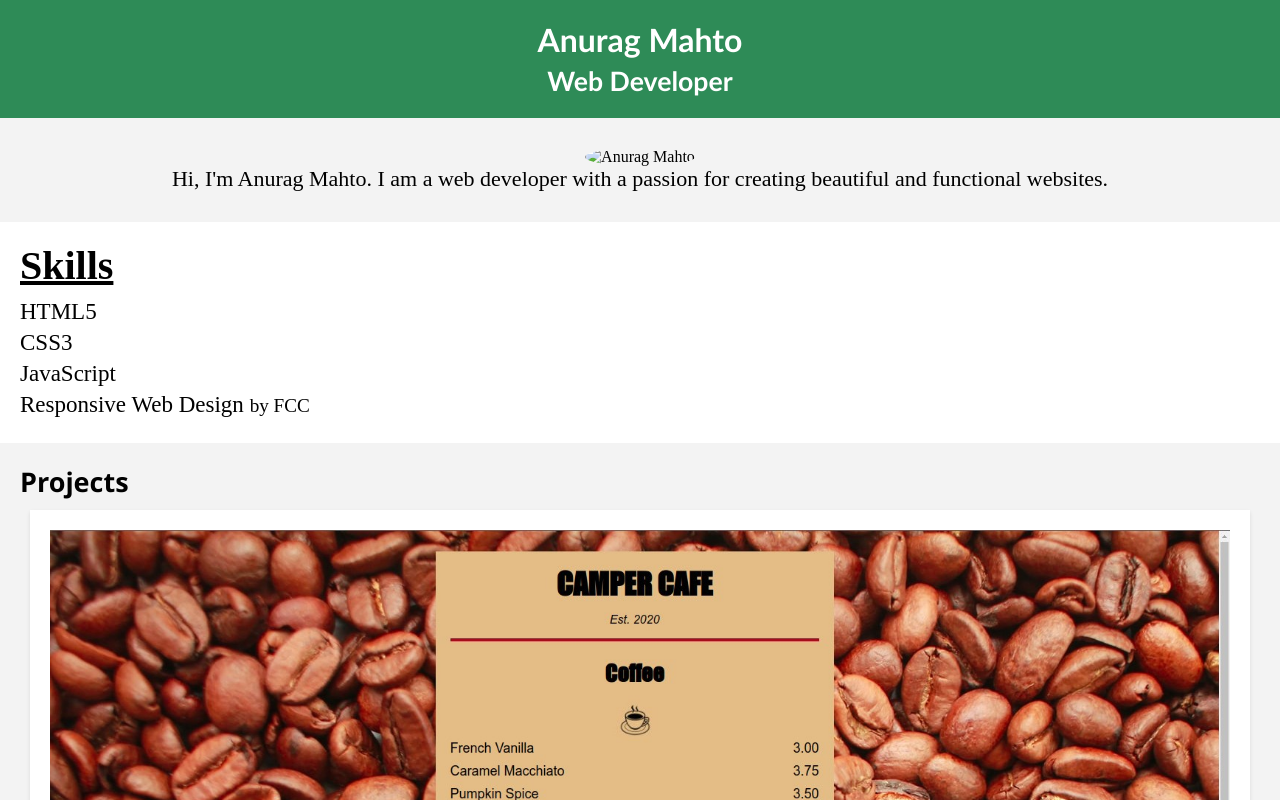
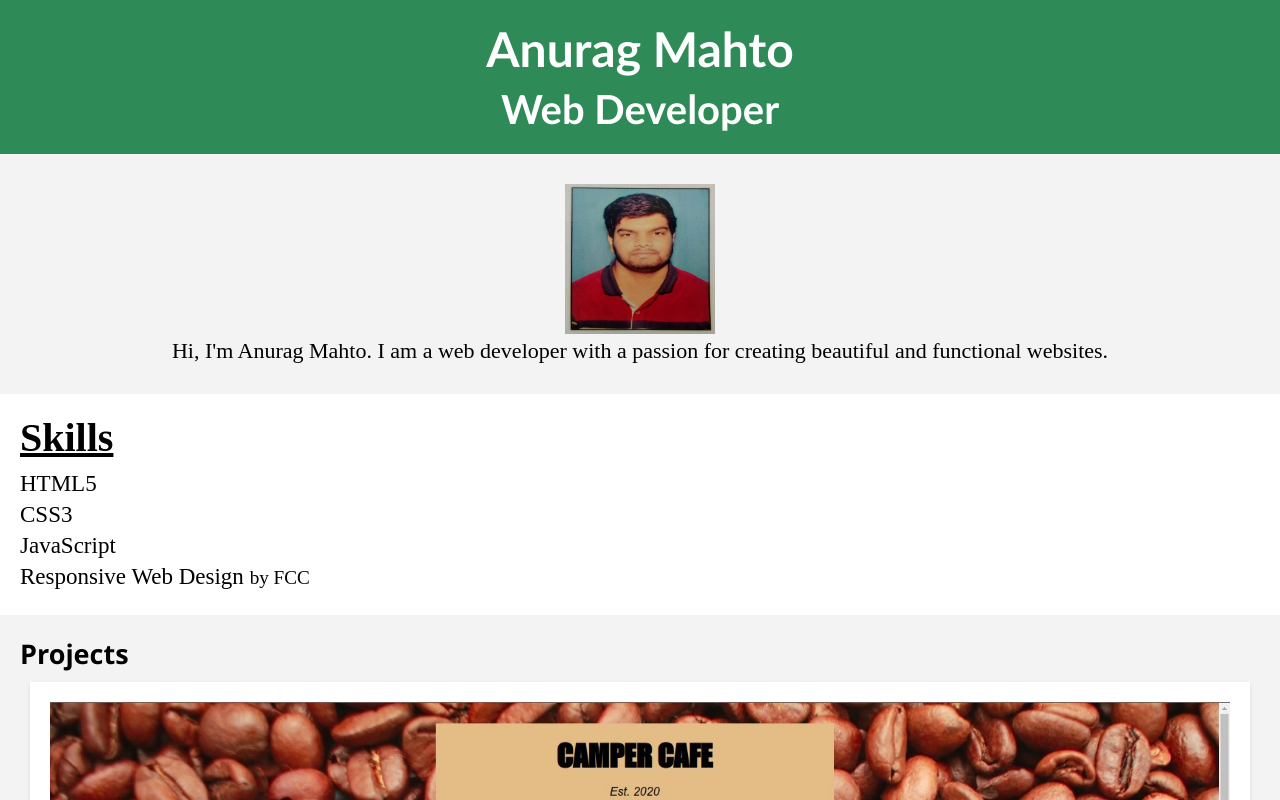
Before and after one commit to anuragmahto/CodSoft, a plain HTML site: page Level_1/Task_1/index.html in a window 1280 px wide. Shown: the top 800 px of the page. Drawn offline with Linux system fonts and the light colour scheme.

Commit message:
Task 1 Done

```diff
--- a/Level_1/Task_1/index.html
+++ b/Level_1/Task_1/index.html
@@ -14,7 +14,7 @@
 
     <!-- About Section -->
     <section id="about">
-        <img src="your-image.jpg" alt="Anurag Mahto">
+        <img src="my-image.jpeg" alt="Anurag Mahto">
         <p>Hi, I'm Anurag Mahto. I am a web developer with a passion for creating beautiful and functional websites.</p>
     </section>
 
@@ -48,7 +48,6 @@
             <h3><u>Project 3</u></h3>
             <p>Design a vibrant personal blog website where I can chronicle and share my college life and experiences. This web development project will showcase a user-friendly interface, enabling me to publish articles, images, and videos detailing my college journey. Visitors can actively participate by leaving comments, giving likes, and easily sharing content on social media. The website will boast a well-structured layout, adaptable design for different devices, and easy-to-navigate menus to ensure a smooth user experience. Furthermore, it will offer the option to personalize the appearance and themes to reflect the uniqueness of my college adventure.</p>
         </div>
-        <!-- Add more projects as needed -->
     </section>
 
     <!-- Resume Section -->
@@ -66,8 +65,7 @@
 
     <!-- Footer -->
     <footer>
-        <p>&copy; october 2023 by: Anurag Mahto</p>
-        <!-- Add additional links or information here -->
+        <p>&copy; October 2023 by: Anurag Mahto</p>
     </footer>
     <script src="script.js"></script>
 </body>
--- a/Level_1/Task_1/styles.css
+++ b/Level_1/Task_1/styles.css
@@ -12,6 +12,7 @@ body {
     padding: 0;
 }
 
+
 /* Header Section */
 header {
     text-align: center;
@@ -22,7 +23,7 @@ header {
 
 header h1 {
     font-family: 'Gill Sans', 'Gill Sans MT', Calibri, 'Trebuchet MS', sans-serif;
-    font-size: 2rem;
+    font-size: 3rem;
 }
 
 /* About Section */
@@ -36,7 +37,6 @@ header h1 {
 }
 
 #about img {
-    border-radius: 50%; /* Rounded image */
     width: 150px;
     height: 150px;
 }
```
Also changed, not shown: Level_1/Task_1/my-image.jpeg (added).
